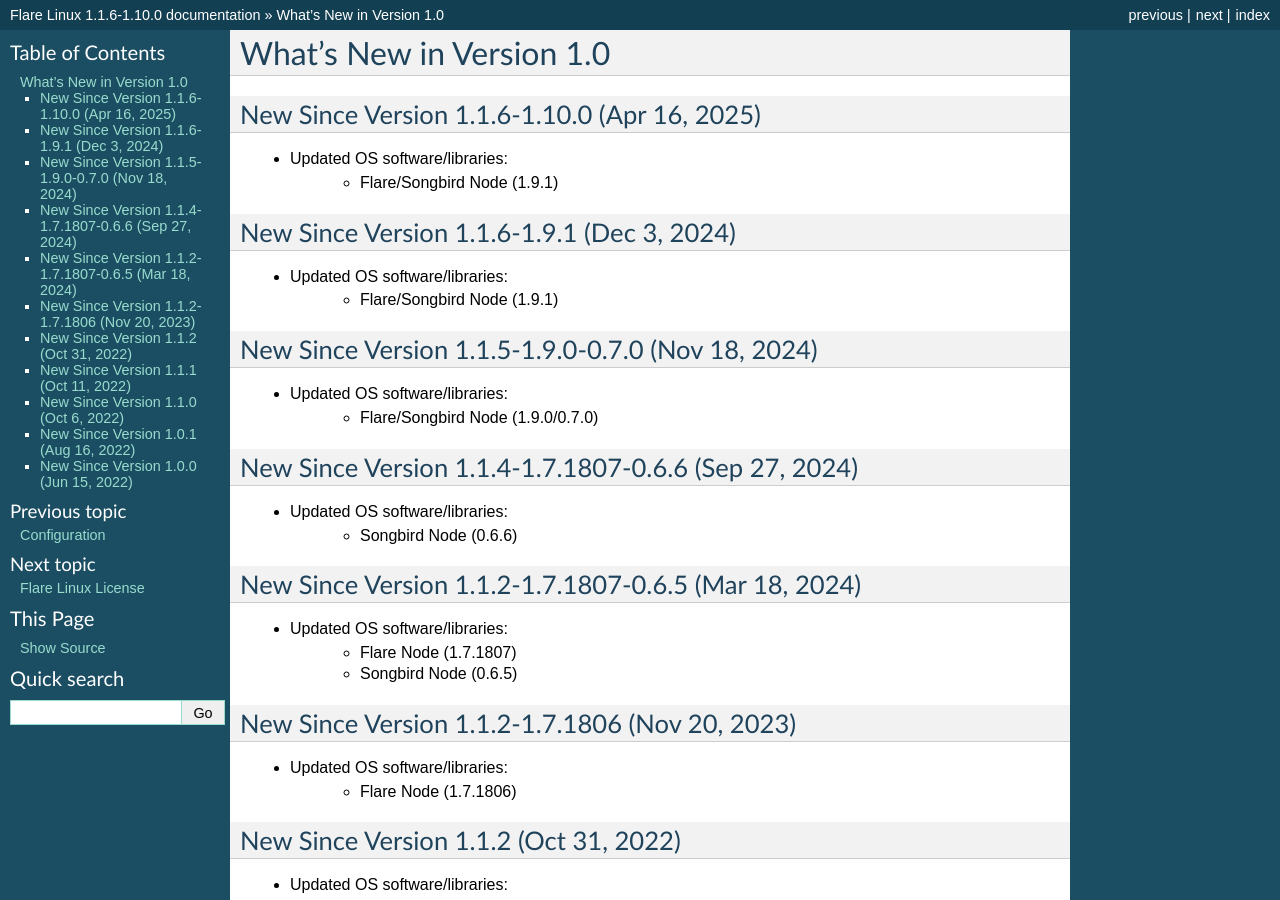
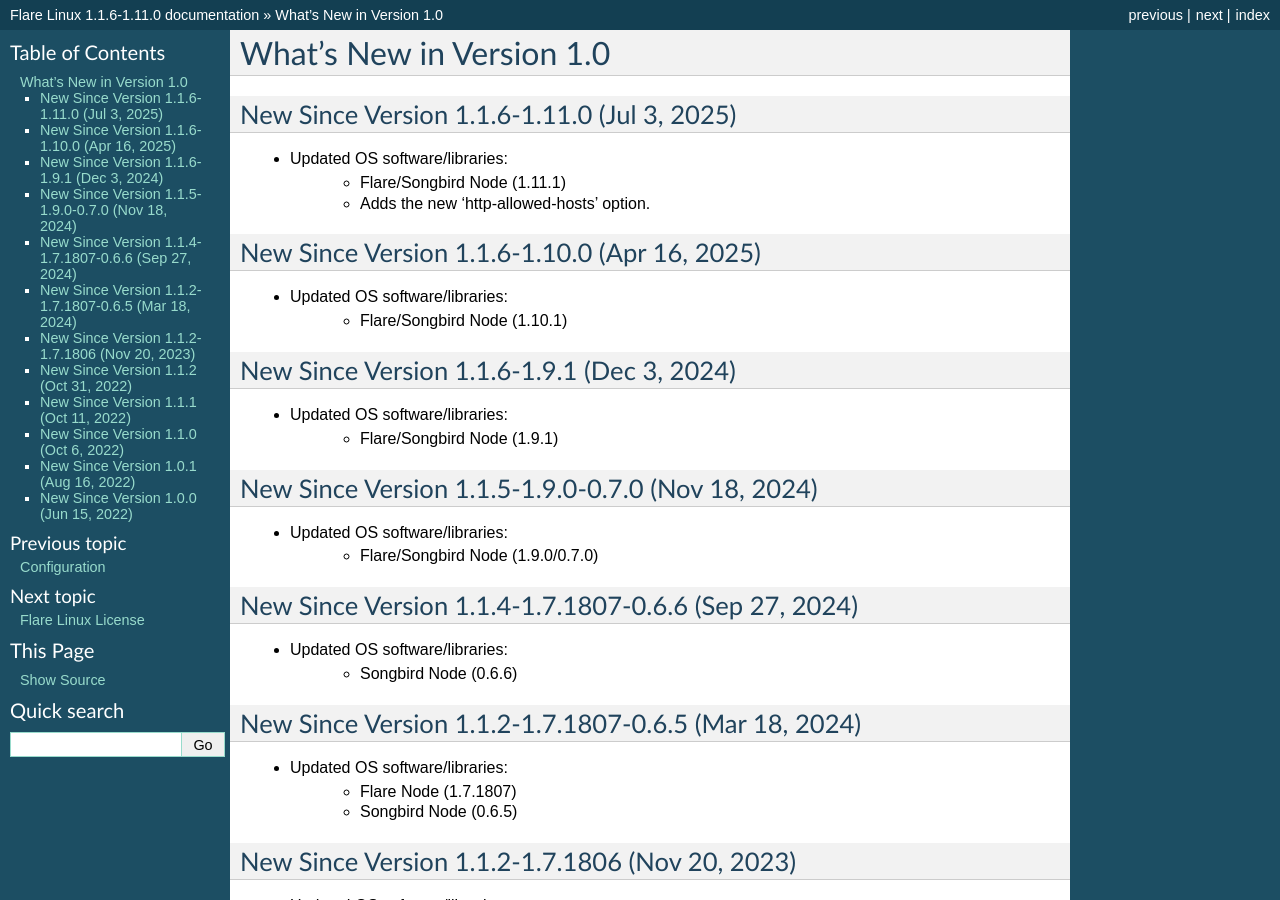
Before and after one commit to linuxforphp/flarelinux-docs, a Sphinx documentation site: the page built from docs/whats_new.rst, in a window 1280 px wide and 900 px high. Built offline with Sphinx 7.4.7, drawn with Linux system fonts in a browser that asks for light colours; some of the changed text lies outside the part shown.

Commit message:
2025-07-03 AC: Updates the user documentation for Flare Linux 1.1.6-1.11.0.

```diff
--- a/docs/conf.py
+++ b/docs/conf.py
@@ -54,7 +54,7 @@
 # The short X.Y version.
 version = '1.1'
 # The full version, including alpha/beta/rc tags.
-release = '1.1.6-1.10.0'
+release = '1.1.6-1.11.0'
 
 # The language for content autogenerated by Sphinx. Refer to documentation
 # for a list of supported languages.
--- a/docs/configuration.rst
+++ b/docs/configuration.rst
@@ -21,7 +21,7 @@
 
 You can do so by adding the 'e' option as often as you need to, like so::
 
-    $ docker run -it --rm -p 9650:9650 --name my_flare_server -e FLARE_BIND_ADDRESS="0.0.0.0" asclinux/flarelinux:1.1.6-1.10.0 flare --flare-coston1
+    $ docker run -it --rm -p 9650:9650 --name my_flare_server -e FLARE_BIND_ADDRESS="0.0.0.0" asclinux/flarelinux:1.1.6-1.11.0 flare --flare-coston1
 
 Here is a complete list of all environment variables that will be taken into account by the Flare Linux
 container at runtime:
@@ -43,7 +43,7 @@
 
 You can do so by adding the 'v' option as often as you need to, like so::
 
-    $ docker run -it --rm -p 9650:9650 --name my_flare_server -v ${PWD}/.flare:/home/flareuser/.flare asclinux/flarelinux:1.1.6-1.10.0 flare --flare-coston1
+    $ docker run -it --rm -p 9650:9650 --name my_flare_server -v ${PWD}/.flare:/home/flareuser/.flare asclinux/flarelinux:1.1.6-1.11.0 flare --flare-coston1
 
 ------------------------------
 Installing Additional Software
--- a/docs/whats_new.rst
+++ b/docs/whats_new.rst
@@ -3,11 +3,18 @@
 What's New in Version 1.0
 ===========================
 
+New Since Version 1.1.6-1.11.0 (Jul 3, 2025)
+-----------------------------------------------------
+
+* Updated OS software/libraries:
+    - Flare/Songbird Node (1.11.1)
+    - Adds the new 'http-allowed-hosts' option.
+
 New Since Version 1.1.6-1.10.0 (Apr 16, 2025)
 -----------------------------------------------------
 
 * Updated OS software/libraries:
-    - Flare/Songbird Node (1.9.1)
+    - Flare/Songbird Node (1.10.1)
 
 New Since Version 1.1.6-1.9.1 (Dec 3, 2024)
 -----------------------------------------------------
```
Also changed, not shown: docs/basic_usage.rst (+9 -9 lines).
